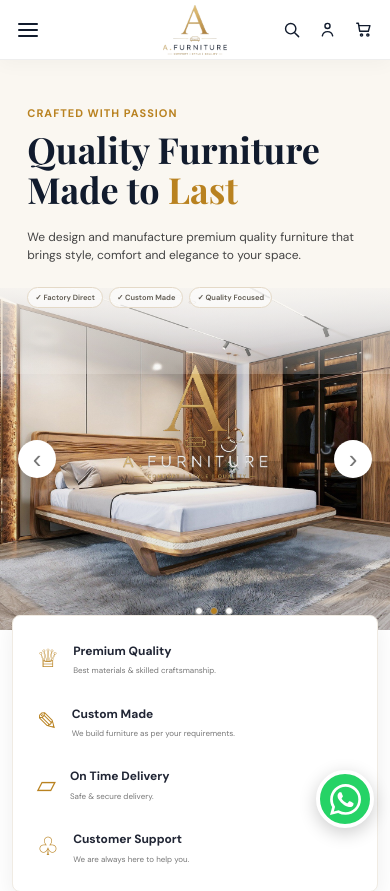
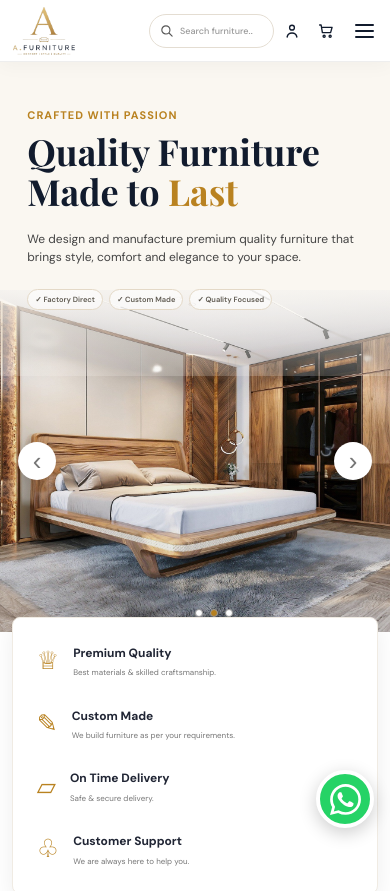
Before and after one commit to khanakkhan434-cmd/A.furniture, a plain HTML site: page index.html in a window 390 px wide. Shown: the top 891 px of the page. Drawn offline with nearby package versions, Linux system fonts and the light colour scheme.

Commit message:
Add files via upload

```diff
--- a/assets/css/style.css
+++ b/assets/css/style.css
@@ -472,3 +472,92 @@ body{overflow-x:hidden}
   .cart-item img{width:62px;height:58px}
   .cart-item button{grid-column:2;justify-self:start}
 }
+
+/* Mobile header refinement: logo left, search + account + cart + menu right */
+@media(max-width:720px){
+  .header{
+    height:62px;
+    padding:0 8px 0 10px;
+    display:flex;
+    align-items:center;
+    justify-content:space-between;
+    gap:6px;
+    position:sticky;
+    top:0;
+    z-index:1000;
+  }
+  .logo{
+    order:1;
+    position:static;
+    transform:none;
+    width:auto;
+    min-width:68px;
+    flex:0 0 auto;
+    display:flex;
+    align-items:center;
+    justify-content:flex-start;
+    z-index:3;
+  }
+  .brand-logo-header{
+    width:68px;
+    height:48px;
+    object-fit:contain;
+    display:block;
+  }
+  .header-actions{
+    order:2;
+    margin-left:auto;
+    display:flex;
+    align-items:center;
+    justify-content:flex-end;
+    gap:2px;
+    min-width:0;
+    flex:1 1 auto;
+    z-index:3;
+  }
+  .header-search{
+    display:flex;
+    width:clamp(92px,31vw,125px);
+    height:34px;
+    flex:0 1 125px;
+    padding:0 9px;
+    gap:6px;
+    border-radius:18px;
+  }
+  .header-search-icon{width:15px;height:15px;flex:0 0 15px}
+  .header-search .search-input{font-size:10px;min-width:0}
+  .header-search .search-input::placeholder{font-size:9px}
+  .mobile-search-toggle{display:none!important}
+  .header-icon{width:32px;height:34px;flex:0 0 32px;border:0;background:transparent}
+  .header-icon svg{width:18px;height:18px}
+  .cart-count{right:-1px;top:-1px;min-width:15px;height:15px;line-height:15px;font-size:7px}
+  .menu-toggle{
+    order:3;
+    width:34px;
+    height:34px;
+    flex:0 0 34px;
+    margin:0;
+    padding:0;
+    display:flex;
+    align-items:center;
+    justify-content:center;
+    color:var(--navy);
+    position:relative;
+    z-index:4;
+  }
+  .menu-lines,.menu-lines:before,.menu-lines:after{width:19px;height:2px;left:7px}
+  .menu-lines{top:16px}
+  .menu-lines:before{left:0;top:-6px}
+  .menu-lines:after{left:0;top:6px}
+  .nav{order:4}
+  .mobile-search-panel{display:none!important}
+}
+
+@media(max-width:350px){
+  .brand-logo-header{width:62px}
+  .logo{min-width:62px}
+  .header-search{width:92px;flex-basis:92px;padding:0 7px}
+  .header-search .search-input{font-size:9px}
+  .header-icon{width:29px;flex-basis:29px}
+  .menu-toggle{width:31px;flex-basis:31px}
+}
```
